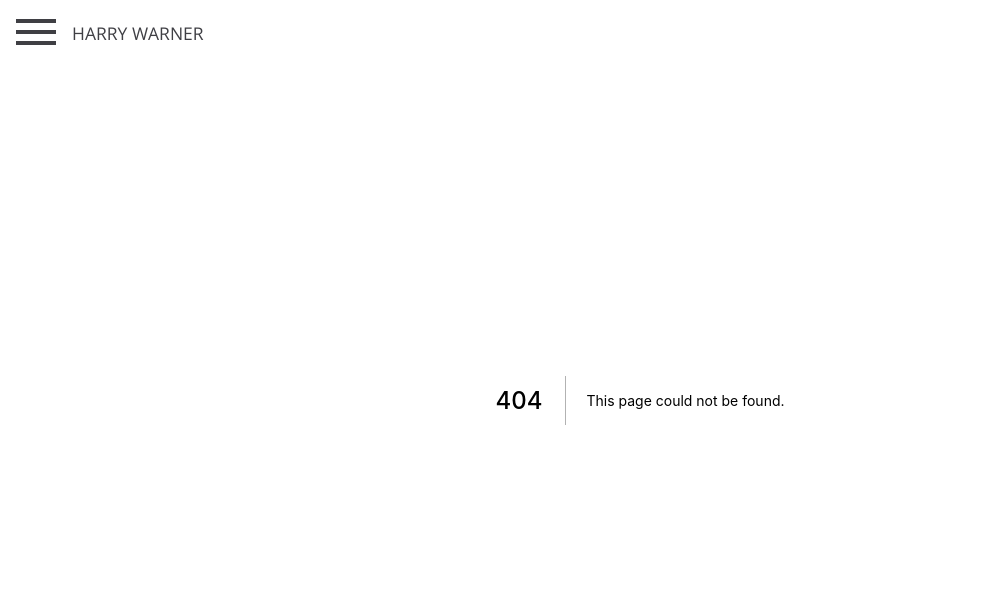
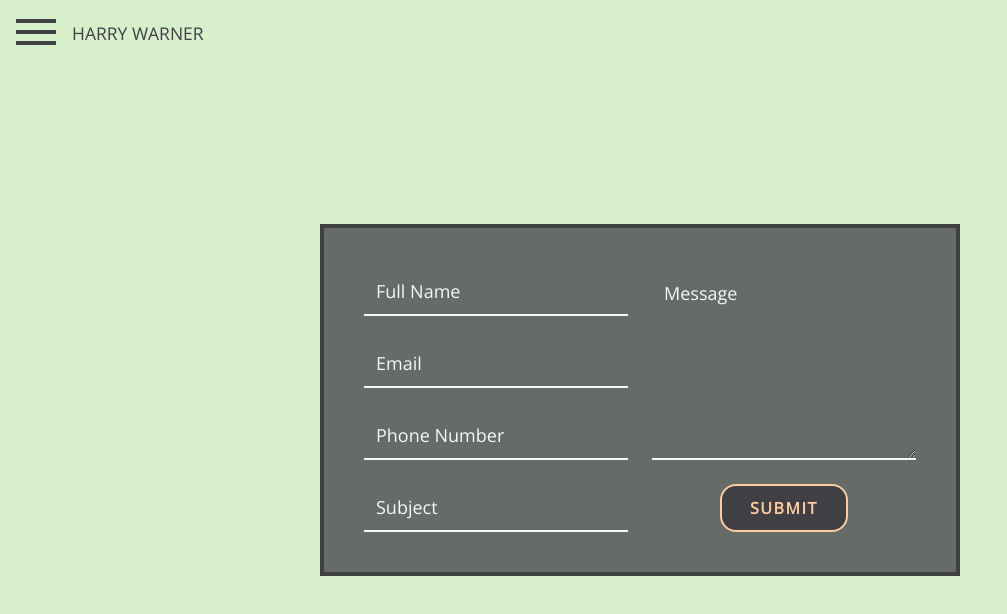
Before and after one commit to Harry-Warner/Portfolio, a Next.js app: page /contact in a window 1280 px wide. Before the commit this address had no page. Shown: the top 614 px of the page, without its empty margins (0-1007 px from the left). Built offline with nearby package versions, Linux system fonts and the light colour scheme.

Commit message:
added contact page #6

```diff
--- a/components/togglemenu.js
+++ b/components/togglemenu.js
@@ -25,7 +25,7 @@ const ToggleMenu = ({ open, setOpen }) => {
         <Link href="/index">
           <a>Resume</a>
         </Link>
-        <Link href="/index">
+        <Link href="/contact">
           <a>Contact</a>
         </Link>
       </div>
--- /dev/null
+++ b/pages/contact.js
@@ -0,0 +1,51 @@
+import React from "react";
+
+const Contact = () => {
+  return (
+    <>
+      <div className="w-1/2 mx-auto">
+        <form className="bg-darkT w-full grid gap-6 grid-cols-1 md:grid-cols-2 p-10 border-dark border-4 border-solid">
+          <input
+            type="text"
+            name="name"
+            placeholder="Full Name"
+            className="text-cream placeholder-cream col-start-1 h-12 text-lg px-3 bg-transparent border-b-2 border-solid border-cream"
+          ></input>
+          <input
+            type="text"
+            name="email"
+            placeholder="Email"
+            className="text-cream placeholder-cream col-start-1 h-12 text-lg px-3 bg-transparent border-b-2 border-solid border-cream"
+          ></input>
+          <input
+            type="text"
+            name="number"
+            placeholder="Phone Number"
+            className="text-cream placeholder-cream col-start-1 h-12 text-lg px-3 bg-transparent border-b-2 border-solid border-cream"
+          ></input>
+          <input
+            type="text"
+            name="subject"
+            placeholder="Subject"
+            className="text-cream placeholder-cream col-start-1 h-12 text-lg px-3 bg-transparent border-b-2 border-solid border-cream"
+          ></input>
+          <textarea
+            type="text"
+            name="message"
+            placeholder="Message"
+            className="text-cream placeholder-cream row-start-1 col-start-2 row-end-4 h-3/4 text-lg p-3 bg-transparent border-b-2 border-solid border-cream"
+          ></textarea>
+          <button
+            type="submit"
+            name="submit"
+            className="bg-dark text-skin border-2 border-solid border-skin rounded-xl w-32 mx-auto uppercase tracking-widest font-bold hover:bg-skin hover:text-dark"
+          >
+            Submit
+          </button>
+        </form>
+      </div>
+    </>
+  );
+};
+
+export default Contact;
--- a/pages/index.js
+++ b/pages/index.js
@@ -33,7 +33,7 @@ const Index = () => {
             </Link>
           </StyledNav>
           <StyledNav>
-            <Link href="/">
+            <Link href="contact">
               <a>Contact</a>
             </Link>
           </StyledNav>
--- a/tailwind.config.js
+++ b/tailwind.config.js
@@ -17,6 +17,9 @@ module.exports = {
         "1": "0.25rem",
         vtight: "0.125rem",
       },
+      borderRadius: {
+        xl: "16px",
+      },
     },
     fontFamily: {
       sans: ["Open Sans", "sans-serif"],
```
